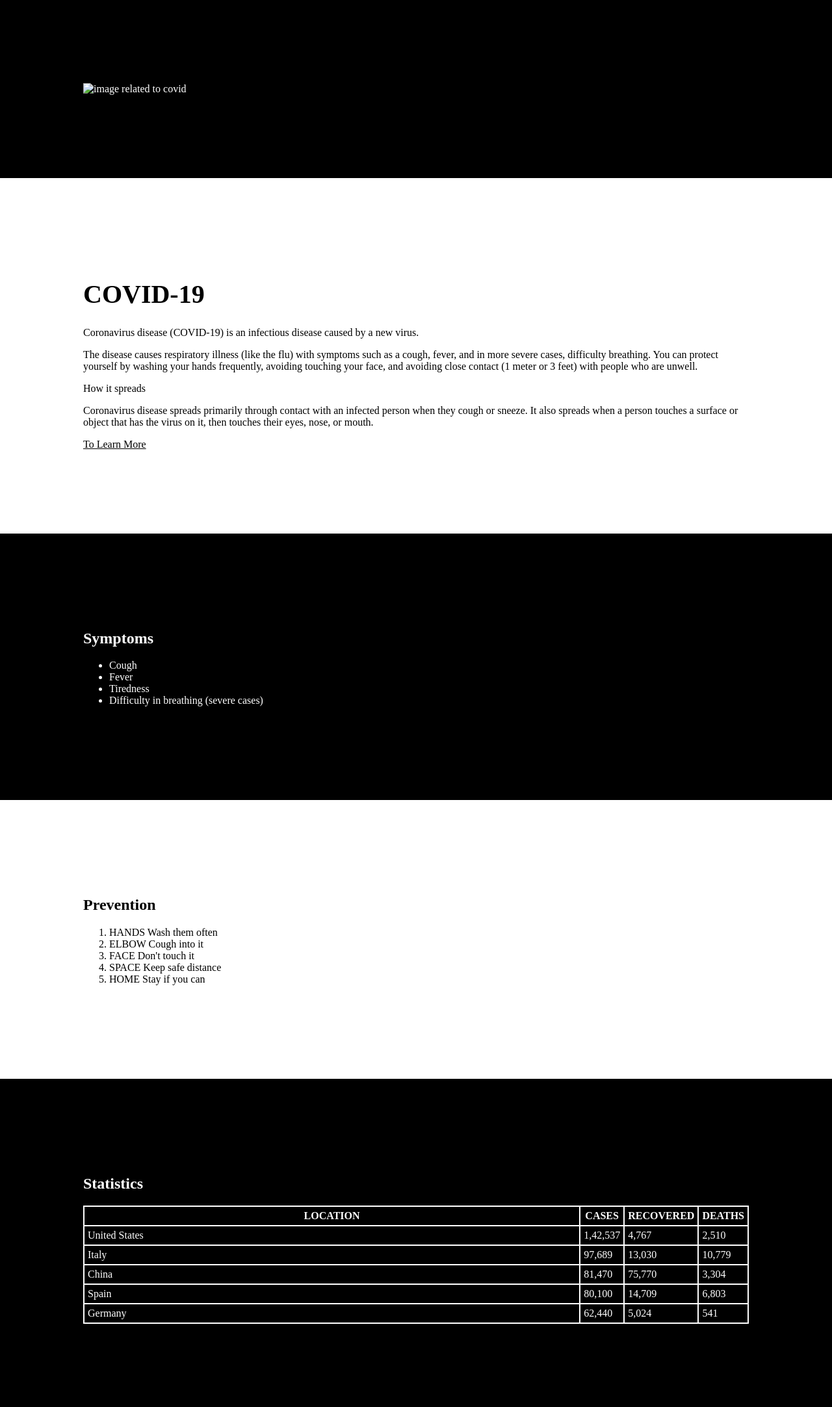
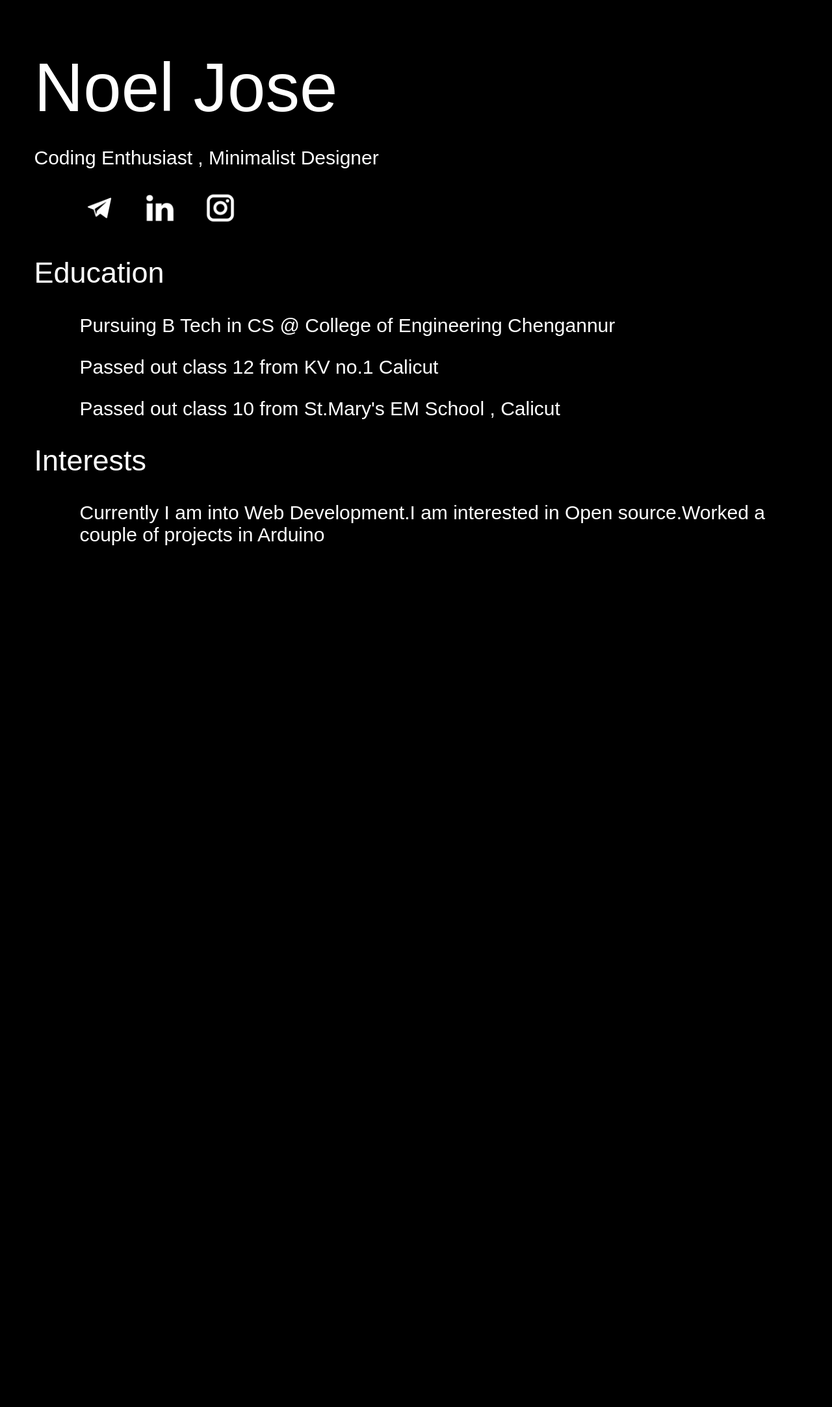
Before and after one commit to noel-jose/noel-jose.github.io, a plain HTML site: page index.html in a window 1280 px wide. Shown: the whole page at 65% size. After the commit the page ends 870 px from the top, so only its background shows below. Drawn offline with Linux system fonts and the light colour scheme.

Commit message:
Initial commit

```diff
--- a/index.html
+++ b/index.html
@@ -1,89 +1,47 @@
 <!DOCTYPE html>
 <html>
 <head>
-    <title>covid</title>
-    <meta charset="UTF-8">
-    <meta name="description" content="Covid-19">
-    <meta name="keywords" content="Covid, covid-19">
-    <meta name="author" content="Noel">
+	<title>Noel Jose</title>
+	<link rel="stylesheet" type="text/css" href="styles.css">
+	<meta charset="utf-8">
 	<meta name="viewport" content="width=device-width, initial-scale=1.0">
-	<link rel="stylesheet" href="styles.css">
+	<meta name="author" content="Noel Jose">
+	<meta name="description" content="Web Developer and Designer">
+	<meta name="keywords" content="Noel ,Jose,Designer,Developer,Chengannur">
 </head>
 <body>
-	<div class=blacks>
-	    <img src="images/virus-4915859_1280.webp" alt="image related to covid">
+
+
+		<h1>Noel Jose</h1>
+		<div class="intro"></div>
+			<p>Coding Enthusiast , Minimalist Designer</p>
+		</div>
+        <nav>
+			<a href="https://t.me/Noel_Jose" target="_blank"><img src="img/telegram.png" alt="telegram"></a>
+			<a id="linkedin" href="https://www.linkedin.com/in/noel-jose-97527618b" target="_blank"><img src="img/linkedin.png" alt="linkedin"></a>
+			<a href="https://www.instagram.com/noel_jose_tp/" target="_blank"> <img src="img/insta.png" alt="insta"> </a>
+		</nav>
+
+
+
+	<h2>Education</h2>
+	<div class = "education">
+
+	    <p>Pursuing B Tech in CS
+	    @ College of Engineering Chengannur</p>
+	    <p>Passed out class 12 from
+	    KV no.1 Calicut</p>
+	    <p>Passed out class 10 from
+	    St.Mary's EM School , Calicut</p>
 	</div>
 
-      <div class="whites" >
-        <h1>COVID-19</h1>
-        <p>Coronavirus disease (COVID-19) is an infectious disease caused by a new virus.</p>
-        <p>The disease causes respiratory illness (like the flu) with symptoms such as a cough, fever, and in more severe cases, difficulty breathing. You can protect yourself by washing your hands frequently, avoiding touching your face, and avoiding close contact (1 meter or 3 feet) with people who are unwell.</p>
-         <p>How it spreads</p>
-        <p>Coronavirus disease spreads primarily through contact with an infected person when they cough or sneeze. It also spreads when a person touches a surface or object that has the virus on it, then touches their eyes, nose, or mouth.</p>
-        <a href="https://www.who.int/emergencies/diseases/novel-coronavirus-2019" target="_blank">To Learn More</a>
-      </div>
+    <h2>Interests</h2>
+	<div class = "interests">
 
-     <div class=blacks>
-<h2>Symptoms</h2>
-<ul>
-  <li>Cough</li>
-  <li>Fever</li>
-  <li>Tiredness</li>
-  <li>Difficulty in breathing (severe cases)</li>
-</ul>
-</div>
+	    <p>Currently I am into Web Development.I am interested in Open source.Worked a couple of projects in Arduino </p>
 
-  <div class=whites>
-<h2>Prevention</h2>
-<ol>
-  <li>HANDS Wash them often</li>
-  <li>ELBOW Cough into it</li>
-  <li>FACE Don't touch it</li>
-  <li>SPACE Keep safe distance</li>
-  <li>HOME Stay if you can</li>
-</ol>
-</div>
+	</div>
 
-  <div class=blacks>
-<h2>Statistics</h2>
-<table>
-  <tr>
-    <th>LOCATION</th>
-    <th>CASES</th>
-    <th>RECOVERED</th>
-    <th>DEATHS</th>
-  </tr>
-  <tr>
-    <td>United States</td>
-    <td>1,42,537</td>
-    <td>4,767</td>
-    <td>2,510</td>
-  </tr>
-  <tr>
-    <td>Italy</td>
-    <td>97,689</td>
-    <td>13,030</td>
-    <td>10,779</td>
-  </tr>
-    <tr>
-    <td>China</td>
-    <td>81,470</td>
-    <td>75,770</td>
-    <td>3,304</td>
-  </tr>
-   <tr>
-    <td>Spain</td>
-    <td>80,100</td>
-    <td>14,709</td>
-    <td>6,803</td>
-  </tr>
-   <tr>
-    <td>Germany</td>
-    <td>62,440</td>
-    <td>5,024</td>
-    <td>541</td>
-  </tr>
-</table>
-</div>
+
 </body>
 </html>
--- a/styles.css
+++ b/styles.css
@@ -1,52 +1,41 @@
-h1
-{
+body{
+	background-color: #000000;
+	color:#ffffff;
+	font-family: "open_sansregular",sans-serif;
+	font-size: 30px;
+	margin-left: 1.75em;
+	margin-top: 2.5em;
+}
+nav{
+	padding-left: 70px;
+	color: #000000;
 
-            font-size: 2.5em;
 }
+img{
+	height: 60px;
+	width: 60px;
+	background-color: #ffffff;
+	color:inherit;
+	margin-right: 25px;
 
-h2
-{
+}
+h1 {
+	font-weight: 500;
+	font-size: 3.5em;
+	padding-bottom: 1px;
+	margin-bottom: 0px;
+}
+h2{
+	font-weight: 400;
 
-            font-size: 1.5em;
 }
+div{
+	padding-left: 70px;
+}
+.intro{
+	font-size: 10px;
+	background-color: #ffffff;
+}
+#linkedin{
 
-img
-{
-  max-width: 100%;
-  height: auto;
 }
-
-body
-{
-	margin: 0em;
-}
-
-a
-{
-		color:inherit;
-}
-
-table, th, td
-{
-  width:100%;
-  border-spacing: 1px;
-  border: 2px solid white;
-  border-collapse: collapse;
-  padding: 5px;
-}
-th
-{
-   color:white;
-}
-.whites
-{
-	background-color: white;
-	color:black;
-	padding: 10%;
-	}
-.blacks
-{
-	background-color: black;
-	color:white;
-	padding: 10%;
-}
```
Also changed, not shown: img/insta.png (added), img/linkedin.png (added), img/telegram.png (added).
